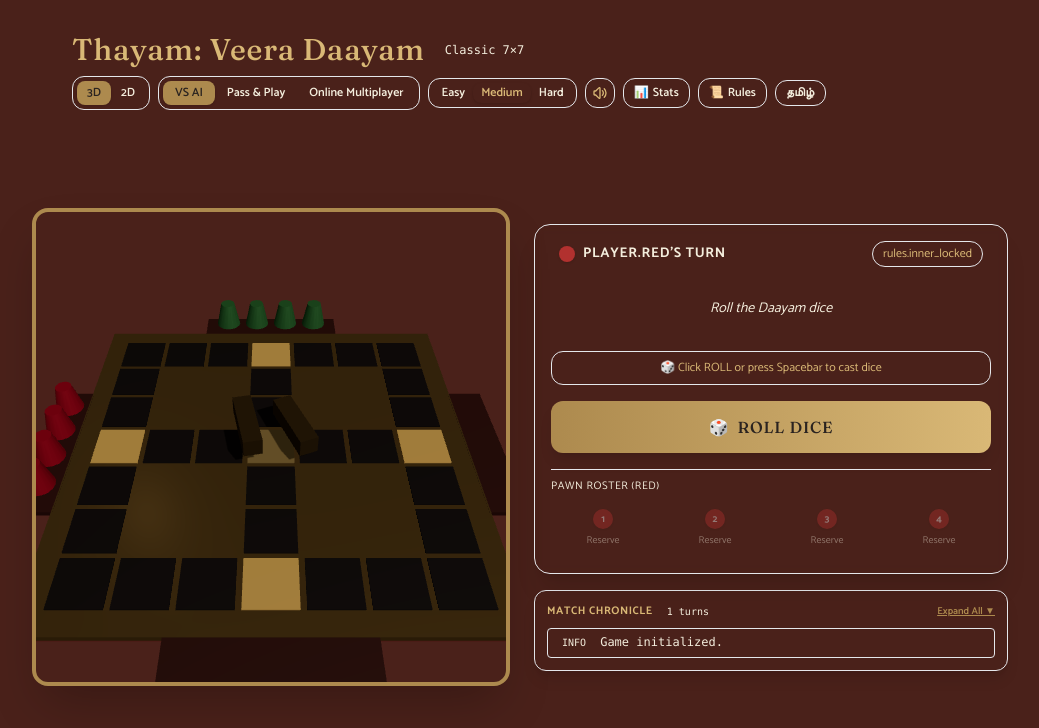
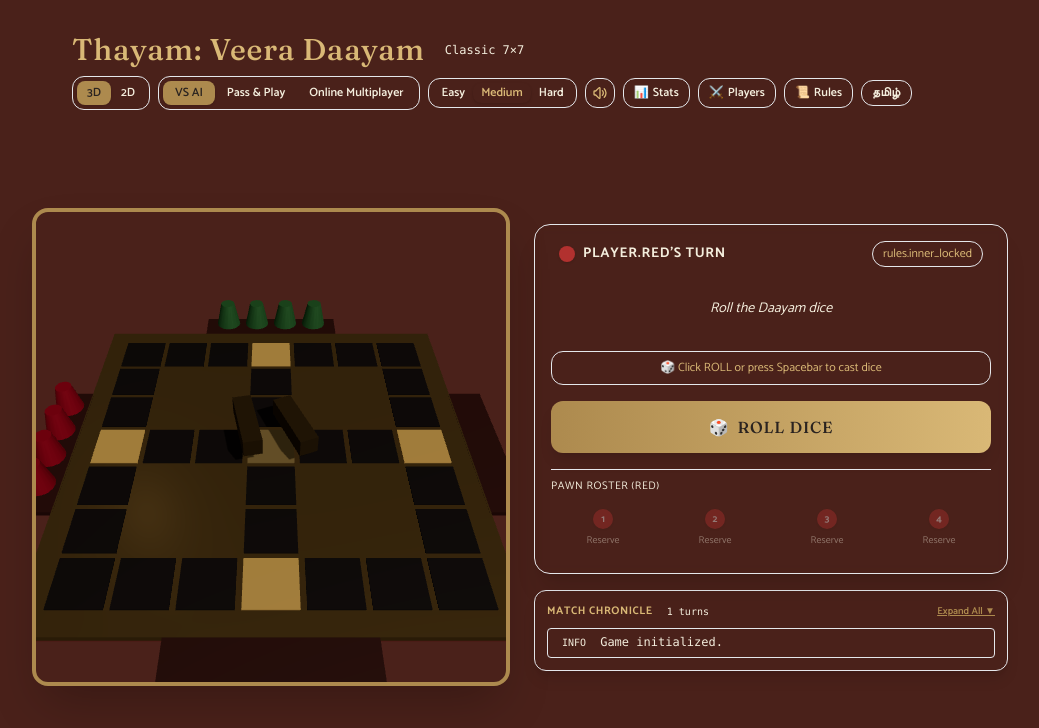
Before and after one commit to jeeva-m-21/thayam-game, a React (Vite) app in the folder packages/web/: page / in a window 1280 px wide. Shown: the top 728 px of the page, without its empty margins (120-1159 px from the left). Built offline with nearby package versions, Linux system fonts and the light colour scheme.

Commit message:
feat(ui): connect PlayerSetupModal to App header and hotkey P for 2-4 player customization [P7-09]

```diff
--- a/packages/web/src/App.tsx
+++ b/packages/web/src/App.tsx
@@ -7,6 +7,7 @@ import { MultiplayerModal } from './ui/MultiplayerModal';
 import { MoveLog } from './ui/MoveLog';
 import { VictoryModal } from './ui/VictoryModal';
 import { HelpModal } from './ui/HelpModal';
+import { PlayerSetupModal } from './ui/PlayerSetupModal';
 import { Toast } from './ui/Toast';
 import { useGameStore } from './state/gameStore';
 import { useTranslation } from 'react-i18next';
@@ -32,6 +33,7 @@ export const App: React.FC = () => {
   const [isStatsOpen, setIsStatsOpen] = useState(false);
   const [isMultiplayerOpen, setIsMultiplayerOpen] = useState(false);
   const [isHelpOpen, setIsHelpOpen] = useState(false);
+  const [isSetupOpen, setIsSetupOpen] = useState(false);
 
   const toggleLanguage = () => {
     i18n.changeLanguage(i18n.language === 'en' ? 'ta' : 'en');
@@ -47,6 +49,9 @@ export const App: React.FC = () => {
       } else if (e.key === 's' || e.key === 'S') {
         e.preventDefault();
         setIsStatsOpen((prev) => !prev);
+      } else if (e.key === 'p' || e.key === 'P') {
+        e.preventDefault();
+        setIsSetupOpen((prev) => !prev);
       } else if (e.key === 'm' || e.key === 'M') {
         e.preventDefault();
         toggleMute();
@@ -171,6 +176,16 @@ export const App: React.FC = () => {
             <span className="hidden sm:inline">Stats</span>
           </button>
 
+          {/* Player & Match Setup Button */}
+          <button
+            onClick={() => setIsSetupOpen(true)}
+            className="p-1.5 px-2.5 rounded-xl bg-kolam-chalk/10 hover:bg-kolam-chalk/20 border border-kolam-chalk/20 text-kolam-chalk/80 hover:text-kolam-chalk transition-all text-xs font-semibold flex items-center gap-1"
+            title="Configure 2-4 Players & Bots (Press P)"
+          >
+            <span>⚔️</span>
+            <span className="hidden sm:inline">Players</span>
+          </button>
+
           {/* Rules & Help Button */}
           <button
             onClick={() => setIsHelpOpen(true)}
@@ -226,6 +241,9 @@ export const App: React.FC = () => {
         isConnected={true}
       />
 
+      {/* Player & Match Setup Modal */}
+      <PlayerSetupModal isOpen={isSetupOpen} onClose={() => setIsSetupOpen(false)} />
+
       {/* Rules & Help Modal */}
       <HelpModal isOpen={isHelpOpen} onClose={() => setIsHelpOpen(false)} />
 
```
